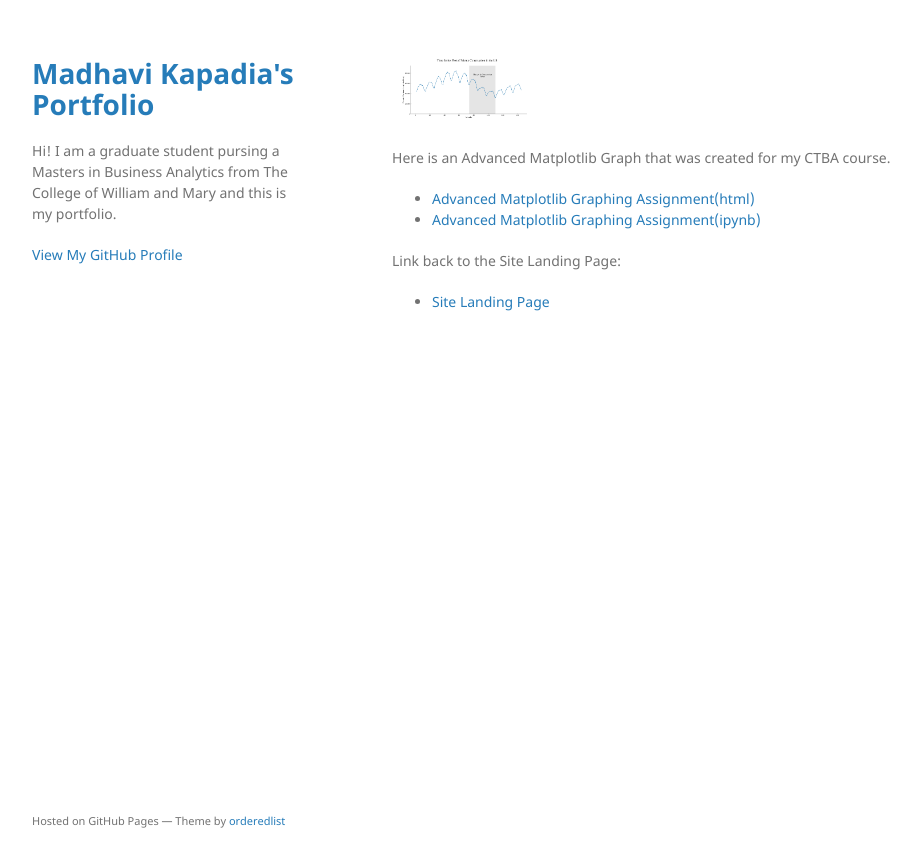
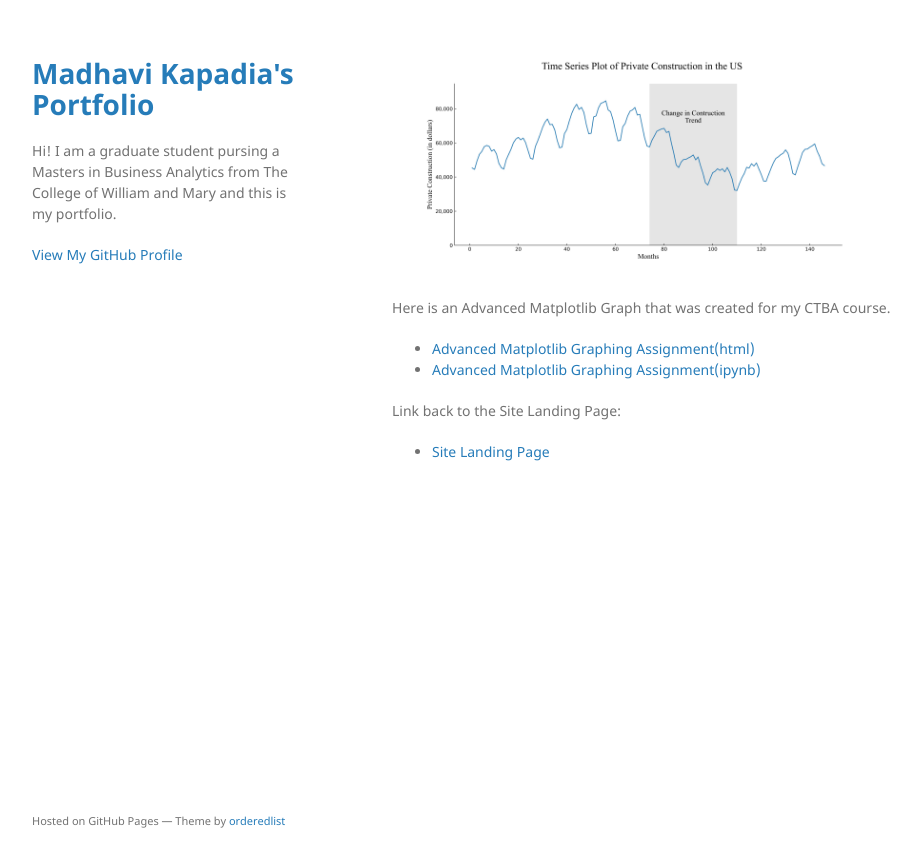
Before and after one commit to mvkapadia/mvkapadia.github.io, a Jekyll site: the page built from M2: Basic Matplotlib Graphing/index.md, in a window 1280 px wide. Shown: the top 867 px of the page, without its empty margins (178-1099 px from the left). Built offline with Jekyll 4.4.1, drawn with Linux system fonts in a browser that asks for light colours; our own code applies the rules of GitHub Pages for plain Markdown files.

Commit message:
Update index.md

```diff
--- a/M2: Basic Matplotlib Graphing/index.md
+++ b/M2: Basic Matplotlib Graphing/index.md
@@ -2,7 +2,7 @@
 title: Advanced Matplotlib Graphing
 description: An assignment from my CTBA course that required the creation of graphs in Juypter.
 ---
-<img src="/pics/Private Construction in the US over time.jpg" width="30%" height="30%">
+![Advanced Graph](/pics/Private Construction in the US over time.jpg)
 
 Here is an Advanced Matplotlib Graph that was created for my CTBA course.
 - [Advanced Matplotlib Graphing Assignment(html)](Advanced Matplotlib Graphing Assignment.html)
```
